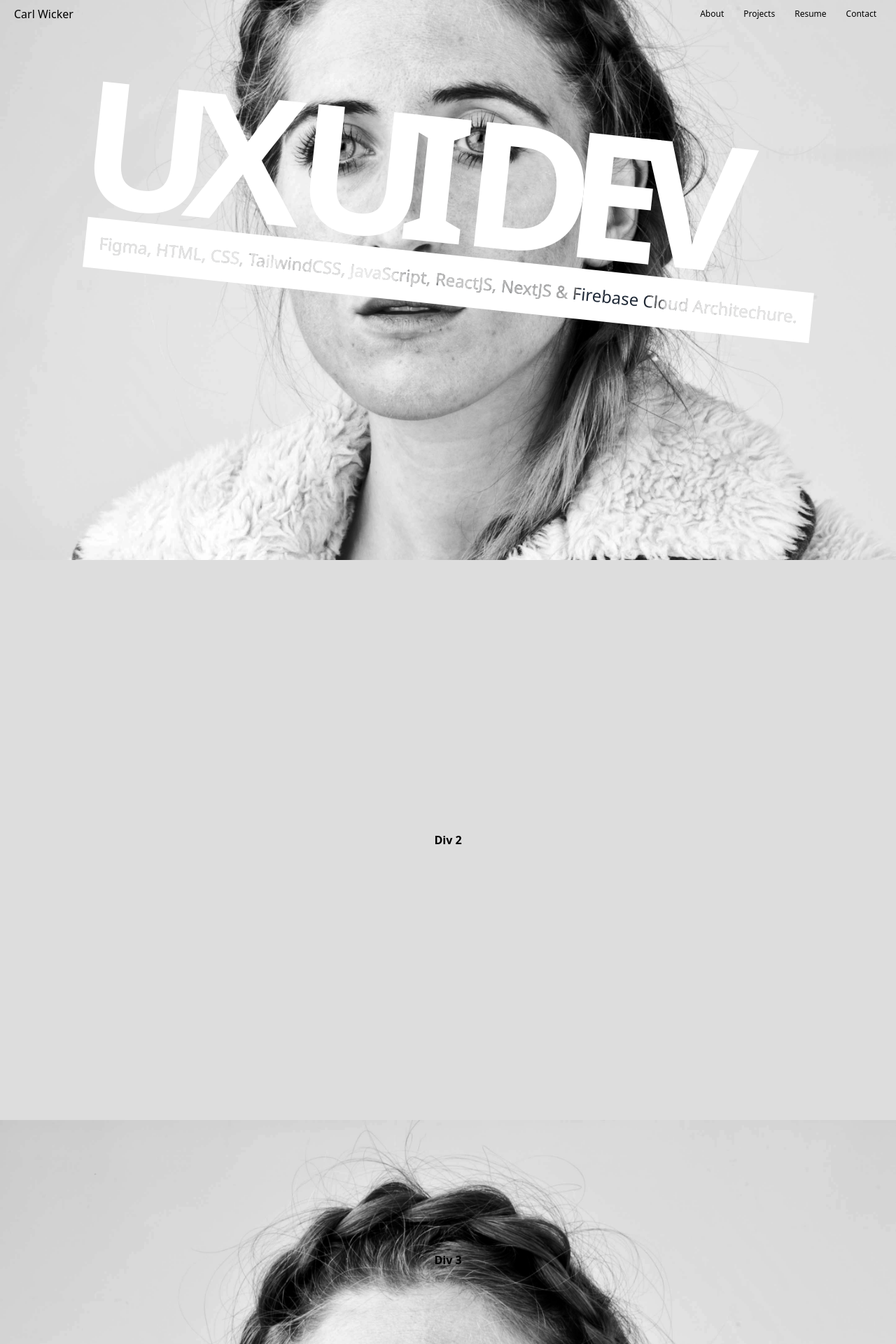
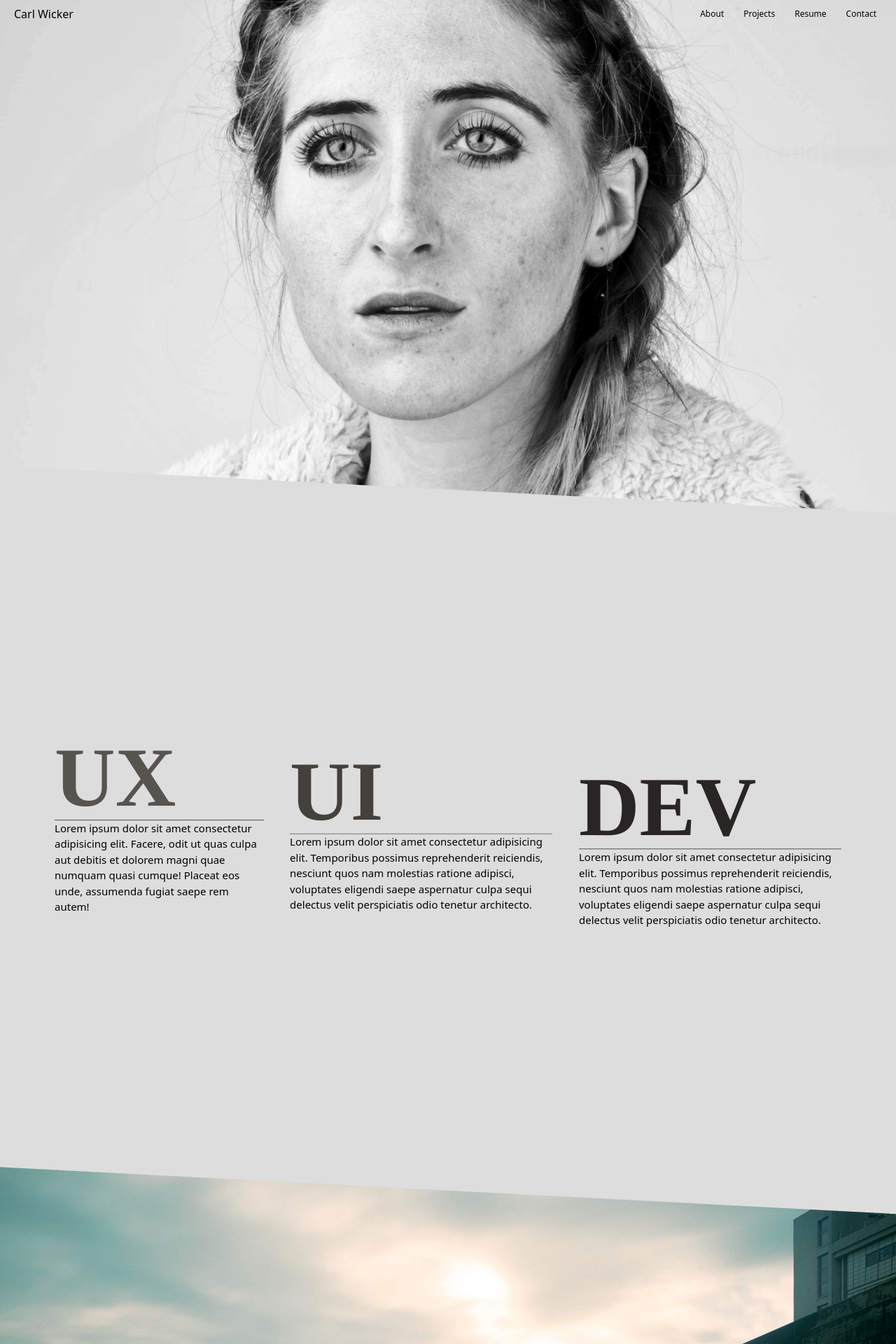
Before and after one commit to carlwicker/carlwicker-nextjs13, a Next.js app: page / in a window 1280 px wide. Shown: the top 1920 px of the page at 70% size. Built offline with nearby package versions, Linux system fonts and the light colour scheme.

Commit message:
improved typography

```diff
--- a/app/Footer.tsx
+++ /dev/null
@@ -1,14 +0,0 @@
-import NextJsLogo from "./NextJsLogo";
-import TailwindCssLogo from "./TailwindCssLogo";
-
-export default function Footer() {
-  return (
-    <div className="container flex gap-2  text-white text-xs mx-auto my-0 px-5 items-center z-10">
-      <div className="whitespace-nowrap">Made with</div>
-      <NextJsLogo />
-      <div> & </div>
-
-      <TailwindCssLogo />
-    </div>
-  );
-}
--- a/app/globals.css
+++ b/app/globals.css
@@ -1,3 +1,5 @@
+@import url("https://fonts.googleapis.com/css2?family=Oswald:wght@200;300;400;500;600;700&family=Source+Sans+Pro&display=swap");
+
 @tailwind base;
 @tailwind components;
 @tailwind utilities;
--- a/app/head.tsx
+++ /dev/null
@@ -1,9 +0,0 @@
-export default function Head() {
-  return (
-    <>
-      <title>Carl Wicker: Home</title>
-      <meta content="width=device-width, initial-scale=1" name="viewport" />
-      <link rel="icon" href="/favicon.ico" />
-    </>
-  );
-}
--- a/app/layout.tsx
+++ b/app/layout.tsx
@@ -4,8 +4,6 @@ import "./globals.css";
 import { useState } from "react";
 import Header from "./Header";
 import MobileMenu from "./MobileMenu";
-import Footer from "./Footer";
-import ParalaxTest from "./para/page";
 
 export default function RootLayout({
   children,
@@ -16,15 +14,16 @@ export default function RootLayout({
 
   return (
     <html>
-      <head />
+      <head>
+        <meta
+          name="viewport"
+          content="width=device-width, initial-scale=1"
+        ></meta>
+      </head>
       <body>
         <div className="absolute w-full z-10 bg-transparent">
           <Header isOpen={isOpen} setIsOpen={setIsOpen} />
           {isOpen && <MobileMenu />}
-        </div>
-
-        <div className="absolute z-20 h-full" style={{ bottom: "200px" }}>
-          <Footer />
         </div>
         {children}
       </body>
--- a/app/page.tsx
+++ b/app/page.tsx
@@ -1,11 +1,5 @@
-import ParalaxTest from "./para/page";
+import ParalaxTest from "./paralax/page";
 
 export default function Homepage() {
-  return (
-    <>
-      <div>
-        <ParalaxTest />
-      </div>
-    </>
-  );
+  return <ParalaxTest />;
 }
--- a/app/para/globals.css
+++ /dev/null
@@ -1,63 +0,0 @@
-* {
-  border: 0;
-  padding: 0;
-  margin: 0;
-}
-
-section {
-  display: flex;
-  flex-direction: column;
-  align-items: center;
-  justify-content: center;
-  font-weight: bold;
-  width: 100%;
-  height: 100vh;
-}
-
-#section1 {
-  background-color: white;
-  background-blend-mode: color-burn;
-  mix-blend-mode: lighten;
-  transition: ease-out 1s;
-}
-
-#section1:hover {
-  scale: 110%;
-  transition: ease-out 5s;
-  rotate: -1deg;
-  background-blend-mode: hard-light;
-}
-
-section:nth-child(1) {
-  background-image: url("/img/pic1.webp");
-  background-size: cover;
-}
-
-section:nth-child(2) {
-  background-color: #ddd;
-}
-
-section:nth-child(3) {
-  height: 400px;
-  background-image: url("/img/pic1.webp");
-  background-size: cover;
-  background-attachment: fixed;
-}
-
-section:nth-child(4) {
-  background-color: #111;
-}
-
-#paralax {
-  background-position-y: -280px;
-}
-
-#homehead {
-  position: absolute;
-  font-size: 250px;
-  letter-spacing: -37px;
-  left: -20px;
-  top: -300px;
-  color: white;
-  mix-blend-mode: darken;
-}
--- a/app/para/page.tsx
+++ /dev/null
@@ -1,43 +0,0 @@
-"use client";
-
-import { useEffect } from "react";
-import "./globals.css";
-
-export default function ParalaxTest() {
-  useEffect(() => {
-    const parallax: any = document.getElementById("paralax");
-
-    window.addEventListener("scroll", () => {
-      let offset = window.pageYOffset - 400;
-      parallax.style.backgroundPositionY = offset * 0.7 + "px";
-    });
-  }, []);
-
-  return (
-    <>
-      <section id="paralax">
-        <div
-          className="flex flex-col justify-center text-gray-800 rotate-6"
-          id="section1"
-        >
-          <h1 className="uppercase font-black text-black" id="homehead">
-            UX UI DEV
-          </h1>
-          <h2 className=" px-5 lg:p-5 lg:text-2xl text-bold font-thin bg-white ">
-            Figma, HTML, CSS, TailwindCSS, JavaScript, ReactJS, NextJS &
-            Firebase Cloud Architechure.
-          </h2>
-        </div>
-      </section>
-      <section className="bg-blue-700">
-        <h2>Div 2</h2>
-      </section>
-      <section className="bg-green-700">
-        <h2>Div 3</h2>
-      </section>
-      <section className="bg-orange-700">
-        <h2>Div 4</h2>
-      </section>
-    </>
-  );
-}
--- /dev/null
+++ b/app/paralax/Footer/Footer.tsx
@@ -0,0 +1,16 @@
+import NextJsLogo from "../../NextJsLogo";
+import TailwindCssLogo from "../../TailwindCssLogo";
+
+export default function Footer() {
+  return (
+    <footer style={{ backgroundColor: "#111", height: "400px" }}>
+      <div className="container flex gap-2  text-white text-xs mx-auto my-0 px-5 items-center z-10">
+        <div className="whitespace-nowrap">Made with</div>
+        <NextJsLogo />
+        <div> & </div>
+
+        <TailwindCssLogo />
+      </div>
+    </footer>
+  );
+}
--- /dev/null
+++ b/app/paralax/Section1/Section1.tsx
@@ -0,0 +1,37 @@
+import { useEffect } from "react";
+
+export default function Section1() {
+  useEffect(() => {
+    const parallax: any = document.getElementById("paralax");
+
+    window.addEventListener("scroll", () => {
+      let offset = window.pageYOffset - 400;
+      parallax.style.backgroundPositionY = offset * 0.7 + "px";
+    });
+  }, []);
+
+  return (
+    <section
+      id="paralax"
+      style={{
+        backgroundImage: `url("/img/pic1.webp")`,
+        backgroundSize: "fit",
+        backgroundPositionY: "-280px",
+      }}
+      className="flex w-full bg-cover items-center min-h-screen justify-center"
+    >
+      <div className="flex opacity-0 hover:opacity-100 flex-col ease-in duration-1000  mx-auto justify-center align-middle">
+        <h1
+          className="uppercase font-black text-white text-9xl tracking-tighter scale-150 drop-shadow-md mx-auto"
+          style={{ fontFamily: "times" }}
+        >
+          UX UI DEV
+        </h1>
+        <p className="p-5  text-white drop-shadow-md">
+          Adobe Creative, Figma, HTML, CSS, TailwindCSS, JavaScript, ReactJS,
+          NextJS & Google Cloud Architechure
+        </p>
+      </div>
+    </section>
+  );
+}
--- /dev/null
+++ b/app/paralax/Section2/Section2.tsx
@@ -0,0 +1,58 @@
+export default function Section2() {
+  return (
+    <section
+      style={{ backgroundColor: "#ddd" }}
+      className="flex flex-col justify-center font-black w-full min-h-screen rotate-3 scale-125 overflow-hidden"
+    >
+      <div className="container mx-auto flex flex-col lg:flex-row p-5 scale-75">
+        {/* UX */}
+        <div className="p-5 -rotate-3">
+          <h2
+            className="text-9xl text-stone-600 font-black"
+            style={{ fontFamily: "times" }}
+          >
+            UX
+          </h2>
+          <hr className="border-t-[1px] border-stone-600 border-solid" />
+          <p className="font-thin">
+            Lorem ipsum dolor sit amet consectetur adipisicing elit. Facere,
+            odit ut quas culpa aut debitis et dolorem magni quae numquam quasi
+            cumque! Placeat eos unde, assumenda fugiat saepe rem autem!
+          </p>
+        </div>
+        {/* UI */}
+        <div className="p-5 -rotate-3">
+          <h2
+            className="text-9xl text-stone-700 font-black "
+            style={{ fontFamily: "times" }}
+          >
+            UI
+          </h2>
+          <hr className="border-t-[1px] border-stone-600 border-solid" />
+          <p className="font-thin">
+            Lorem ipsum dolor sit amet consectetur adipisicing elit. Temporibus
+            possimus reprehenderit reiciendis, nesciunt quos nam molestias
+            ratione adipisci, voluptates eligendi saepe aspernatur culpa sequi
+            delectus velit perspiciatis odio tenetur architecto.
+          </p>
+        </div>
+        {/* DEV */}
+        <div className="p-5 -rotate-3">
+          <h2
+            className="text-9xl text-stone-800 font-black"
+            style={{ fontFamily: "times" }}
+          >
+            DEV
+          </h2>
+          <hr className="border-t-[1px] border-stone-600 border-solid" />
+          <p className="font-thin">
+            Lorem ipsum dolor sit amet consectetur adipisicing elit. Temporibus
+            possimus reprehenderit reiciendis, nesciunt quos nam molestias
+            ratione adipisci, voluptates eligendi saepe aspernatur culpa sequi
+            delectus velit perspiciatis odio tenetur architecto.
+          </p>
+        </div>
+      </div>
+    </section>
+  );
+}
--- /dev/null
+++ b/app/paralax/Section3/Section3.tsx
@@ -0,0 +1,12 @@
+export default function Section3() {
+  return (
+    <section
+      style={{
+        height: "400px",
+        backgroundImage: `url("/img/pic2.webp")`,
+        backgroundSize: "cover",
+        backgroundAttachment: "fixed",
+      }}
+    ></section>
+  );
+}
--- /dev/null
+++ b/app/paralax/page.tsx
@@ -0,0 +1,17 @@
+"use client";
+
+import Section1 from "./Section1/Section1";
+import Section2 from "./Section2/Section2";
+import Section3 from "./Section3/Section3";
+import Footer from "./Footer/Footer";
+
+export default function ParalaxTest() {
+  return (
+    <div className="overflow-hidden">
+      <Section1 />
+      <Section2 />
+      <Section3 />
+      <Footer />
+    </div>
+  );
+}
```
